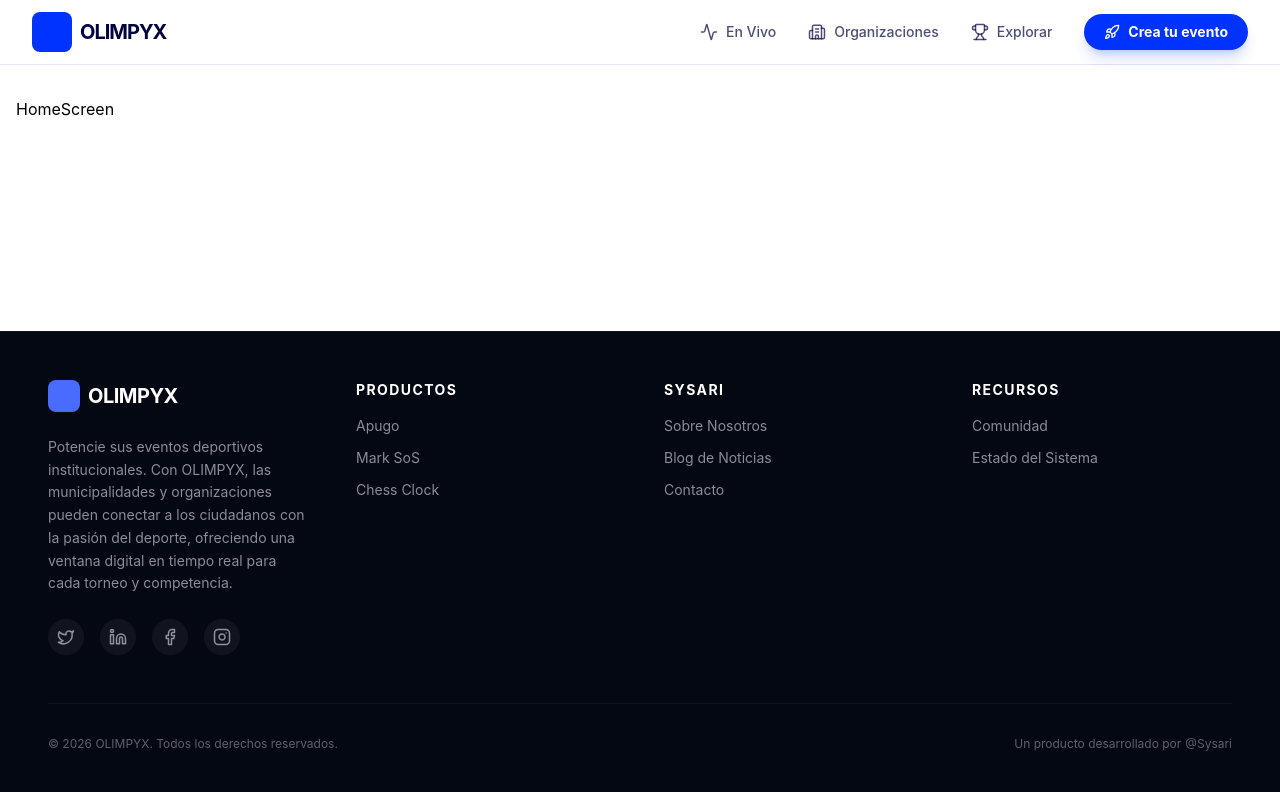
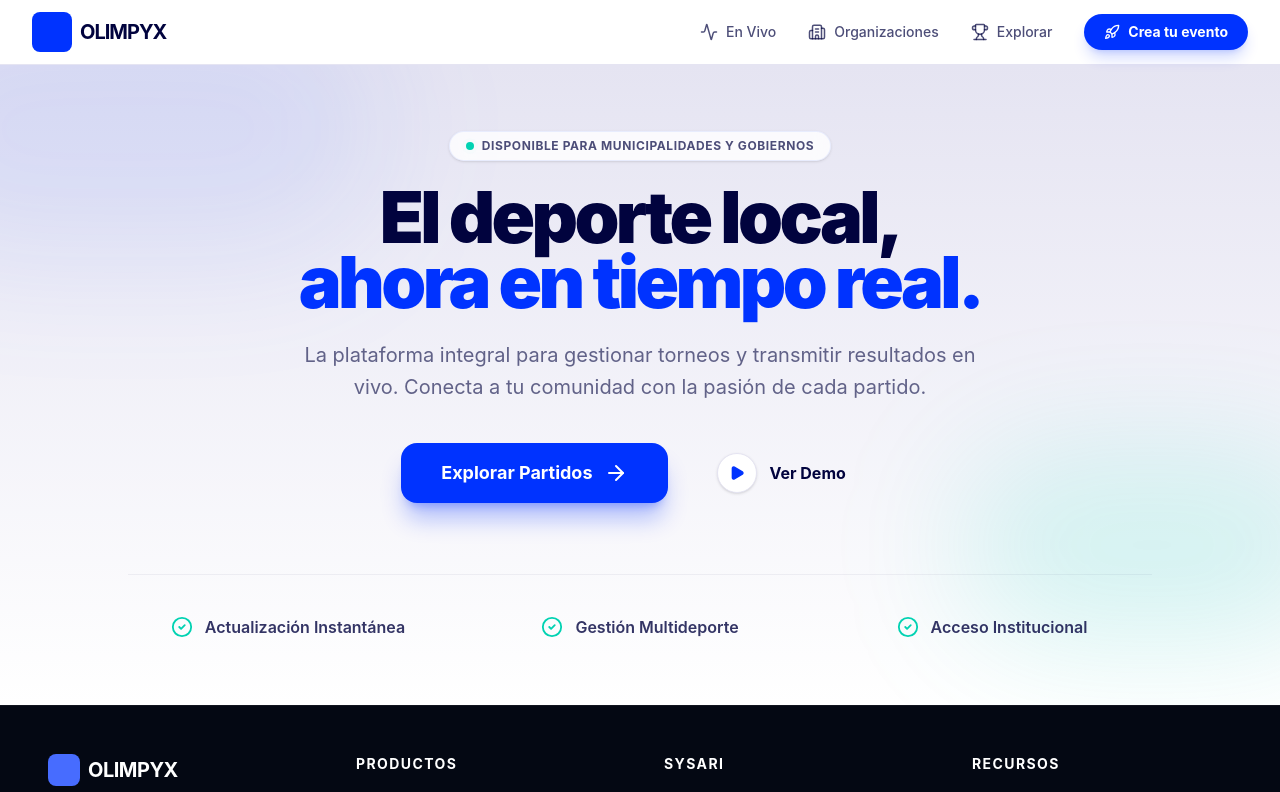
Before and after one commit to Sysari-Dev/Olimpyx-Frontend, a React (Vite) app: page / in a window 1280 px wide. Shown: the top 792 px of the page. Built offline with nearby package versions, Linux system fonts and the light colour scheme.

Commit message:
Feat: Maquetado de hero section

```diff
--- /dev/null
+++ b/src/features/public/components/HeroSection.tsx
@@ -0,0 +1,75 @@
+import { ArrowRight, Play, CheckCircle2 } from "lucide-react";
+
+const HeroSection = () => {
+  return (
+    <section className="relative overflow-hidden bg-linear-to-b from-light to-white/0 flex items-center min-h-[80vh]">
+      <div className="absolute top-0 left-1/2 -translate-x-1/2 w-full h-full pointer-events-none overflow-hidden">
+        <div className="absolute top-[-10%] left-[-10%] w-[40%] h-[40%] bg-primary/10 rounded-full blur-3xl" />
+        <div className="absolute bottom-[10%] right-[-5%] w-[30%] h-[30%] bg-tertiary/15 rounded-full blur-3xl" />
+      </div>
+      <div className="max-w-7xl mx-auto px-6 py-12 relative z-10 w-full">
+        <div className="flex flex-col items-center text-center">
+          <div className="inline-flex items-center gap-2 bg-white/80 backdrop-blur-sm border border-primary/10 px-4 py-1.5 rounded-full mb-6 shadow-sm">
+            <span className="relative flex h-2 w-2">
+              <span className="animate-ping absolute inline-flex h-full w-full rounded-full bg-tertiary opacity-75"></span>
+              <span className="relative inline-flex rounded-full h-2 w-2 bg-tertiary"></span>
+            </span>
+            <span className="text-xs font-bold text-dark/70 uppercase tracking-wider">
+              Disponible para Municipalidades y Gobiernos
+            </span>
+          </div>
+          <h1 className="text-5xl md:text-7xl font-black text-dark tracking-tighter mb-6 max-w-4xl leading-[0.9]">
+            El deporte local, <br />
+            <span className="text-accent">ahora en tiempo real.</span>
+          </h1>
+          <p className="text-lg md:text-xl text-dark/60 max-w-2xl mb-8 leading-relaxed">
+            La plataforma integral para gestionar torneos y transmitir
+            resultados en vivo. Conecta a tu comunidad con la pasión de cada
+            partido.
+          </p>
+          <div className="flex flex-col sm:flex-row gap-4 items-center">
+            <button className="bg-accent text-white px-10 py-4 rounded-2xl font-bold text-lg flex items-center gap-3 transition-all shadow-xl shadow-accent/30 group">
+              Explorar Partidos
+              <ArrowRight className="group-hover:translate-x-1 transition-transform" />
+            </button>
+            <button className="flex items-center gap-3 px-8 py-4 text-dark font-bold hover:bg-white/50 rounded-2xl transition-colors border border-transparent hover:border-light">
+              <div className="w-10 h-10 bg-white border border-light rounded-full flex items-center justify-center shadow-sm">
+                <Play size={16} className="text-accent fill-accent" />
+              </div>
+              Ver Demo
+            </button>
+          </div>
+          <div className="grid grid-cols-1 sm:grid-cols-3 gap-8 mt-16 border-t border-dark/5 pt-10 w-full max-w-5xl">
+            <BenefitItem
+              icon={<CheckCircle2 className="text-tertiary" size={22} />}
+              text="Actualización Instantánea"
+            />
+            <BenefitItem
+              icon={<CheckCircle2 className="text-tertiary" size={22} />}
+              text="Gestión Multideporte"
+            />
+            <BenefitItem
+              icon={<CheckCircle2 className="text-tertiary" size={22} />}
+              text="Acceso Institucional"
+            />
+          </div>
+        </div>
+      </div>
+    </section>
+  );
+};
+
+const BenefitItem = ({
+  icon,
+  text,
+}: {
+  icon: React.ReactNode;
+  text: string;
+}) => (
+  <div className="flex items-center justify-center gap-3 text-dark/80 font-semibold text-sm md:text-base">
+    {icon}
+    {text}
+  </div>
+);
+
+export default HeroSection;
--- a/src/features/public/screens/HomeScreen.tsx
+++ b/src/features/public/screens/HomeScreen.tsx
@@ -1,9 +1,11 @@
-import React from 'react'
+import HeroSection from "../components/HeroSection";
 
 function HomeScreen() {
   return (
-    <div>HomeScreen</div>
-  )
+    <div className="animate-fade-in">
+      <HeroSection />
+    </div>
+  );
 }
 
-export default HomeScreen
+export default HomeScreen;
--- a/src/shared/components/layouts/MainLayout.tsx
+++ b/src/shared/components/layouts/MainLayout.tsx
@@ -4,9 +4,9 @@
 
 const MainLayout = () => {
   return (
-    <div className="min-h-screen flex flex-col">
+    <div className="min-h-screen flex flex-col bg-white">
       <Navbar />
-      <main className="grow container mx-auto px-4 py-8">
+      <main className="grow">
         <Outlet />
       </main>
       <Footer />
```
